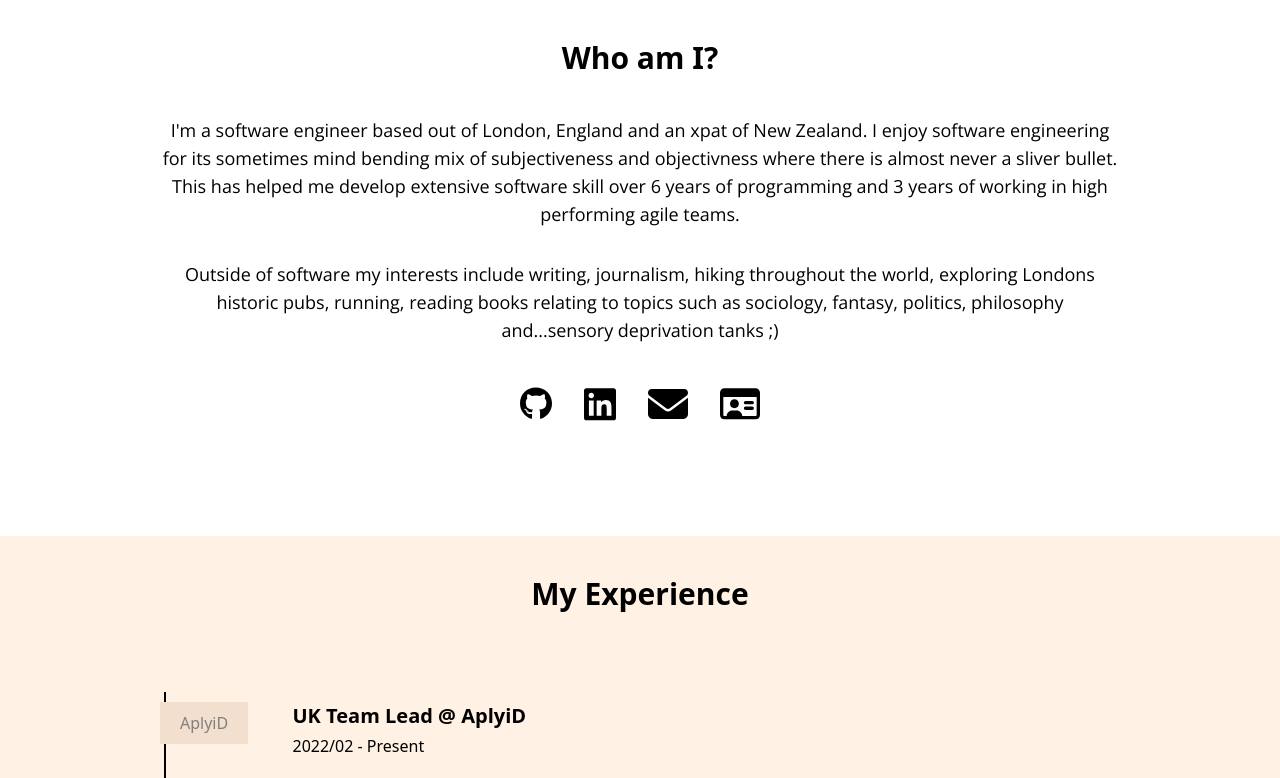
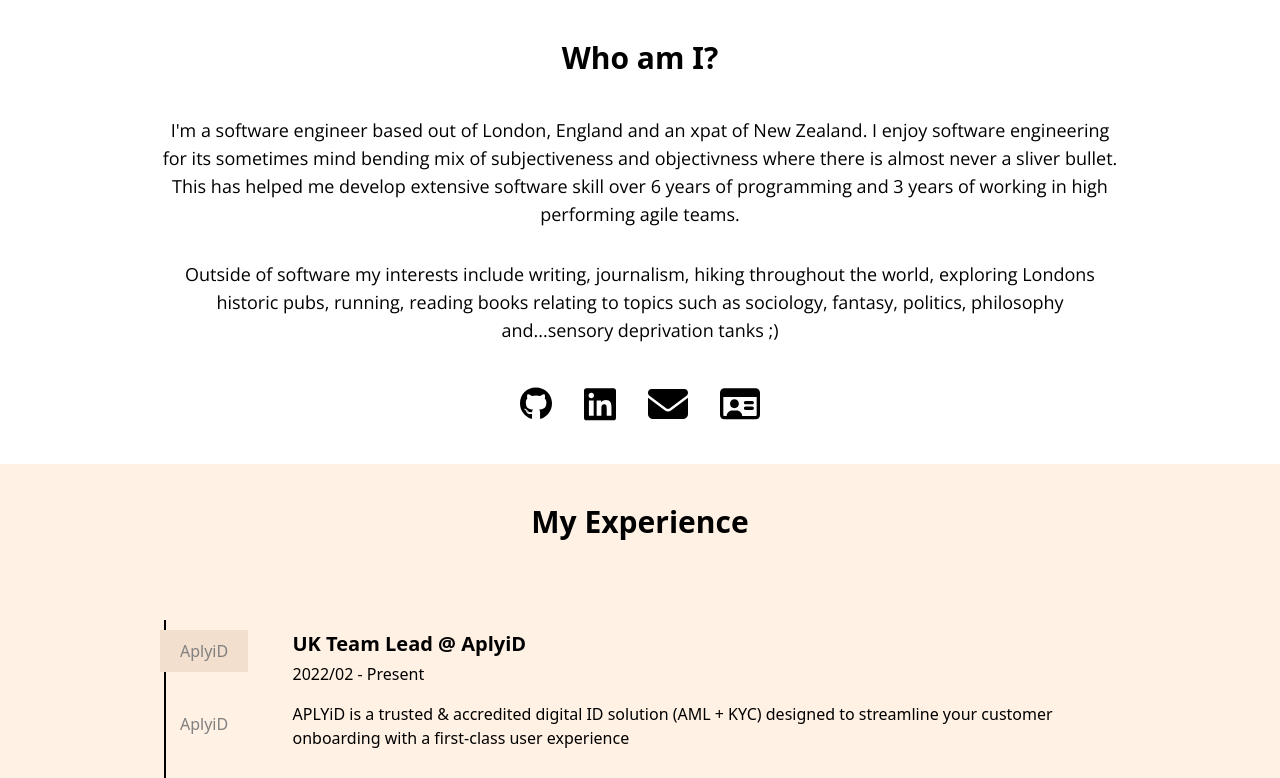
Before and after one commit to Hiccup246/jameswatt, a Next.js app: page / in a window 1280 px wide. Shown: the top 778 px of the page. Built offline with nearby package versions, Linux system fonts and the light colour scheme.

Commit message:
Use section layout in about me section, add credits section

```diff
--- a/components/AboutMeSection.tsx
+++ b/components/AboutMeSection.tsx
@@ -2,11 +2,11 @@ import EmailIcon from "./EmailIcon";
 import GithubIcon from "./GithubIcon";
 import LinkedInIcon from "./LinkedInIcon";
 import ResumeIcon from "./ResumeIcon";
+import SectionLayout from "./SectionLayout";
 
 export default function AboutMeSection() {
     return (
-        <div className="w-full bg-white flex flex-row justify-center pt-10 pb-28">
-            <div className="flex flex-col justify-start w-9/12 mx-auto">
+        <SectionLayout isBgColorPrimary={true}>
             <h1 className="self-center text-3xl font-bold mb-10">Who am I?</h1>
 
             <p className="self-center text-lg text-center font-serif mb-8">
@@ -60,7 +60,6 @@ export default function AboutMeSection() {
                     </a>
                 </div>
             </div>
-            </div>
-        </div>
+        </SectionLayout>
     );
 }
--- /dev/null
+++ b/components/CreditsSection.tsx
@@ -0,0 +1,11 @@
+import SectionLayout from "./SectionLayout";
+
+export default function CreditsSection() {
+    return (
+        <SectionLayout isBgColorPrimary={false}>
+            <h1 className="self-center text-3xl font-bold mb-10">
+                The Work Which Inspired This Site
+            </h1>
+        </SectionLayout>
+    )
+}
--- a/pages/index.tsx
+++ b/pages/index.tsx
@@ -5,6 +5,7 @@ import AboutMeSection from "../components/AboutMeSection";
 import WorkExperienceSection from "../components/WorkExperienceSection/WorkExperienceSection";
 import ProjectShowcaseSection from "../components/ProjectShowcaseSection";
 import BookshelfSection from "../components/BookshelfSection/BookshelfSection";
+import CreditsSection from "../components/CreditsSection";
 
 export default function Home() {
   return (
@@ -43,6 +44,7 @@ export default function Home() {
         <WorkExperienceSection />
         <ProjectShowcaseSection />
         <BookshelfSection />
+        <CreditsSection />
       </div>
     </div>
   );
```
Lines whose indentation alone changed are shown as unchanged.
